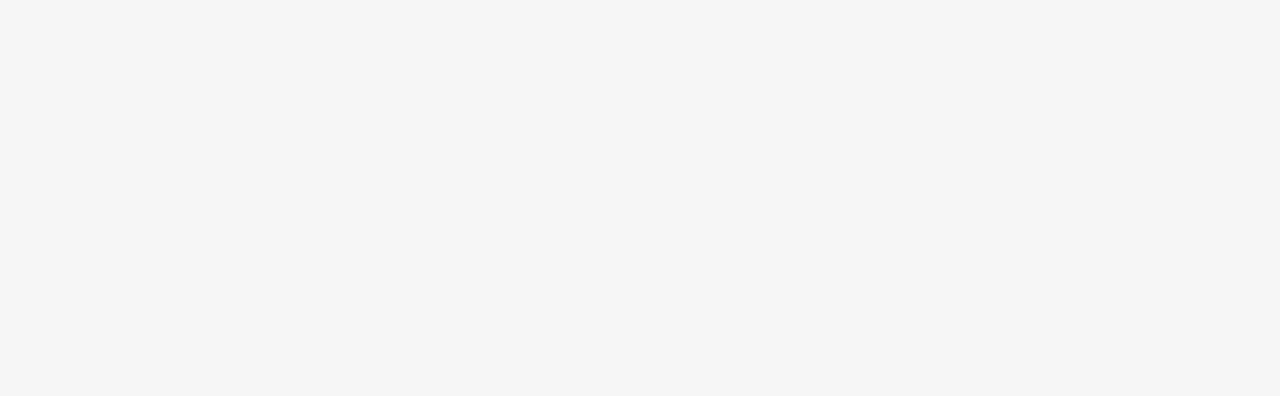
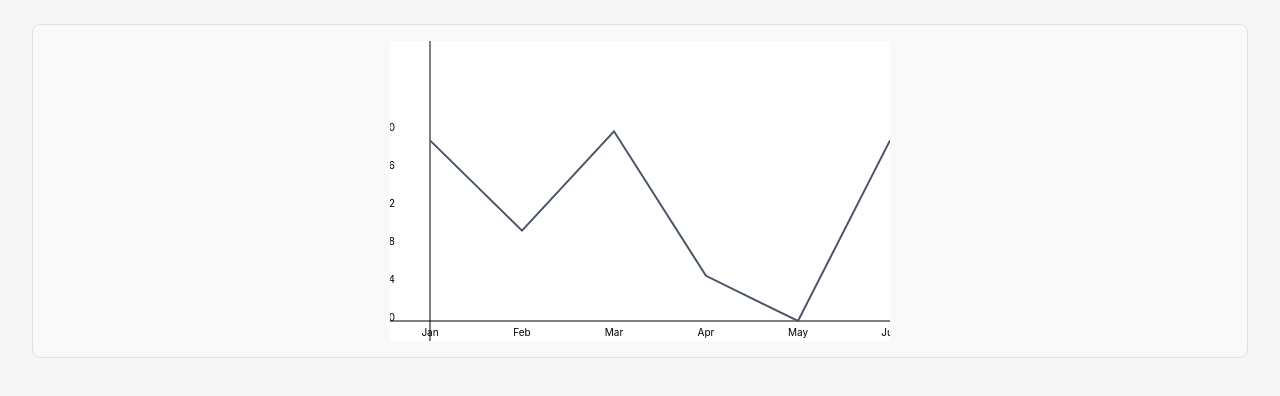
Before and after one commit to AMRWERY/Tailwind-Free-Components, a Vue app: page /charts in a window 1280 px wide. Before the commit this address had no page. Shown: the top 396 px of the page. Built offline with nearby package versions, Linux system fonts and the light colour scheme.

Commit message:
add new charts component

```diff
--- /dev/null
+++ b/src/components/charts.vue
@@ -0,0 +1,84 @@
+<template>
+    <div>
+        <div class="chart-container">
+            <svg :width="width" :height="height" class="line-chart" viewBox="0 0 500 300">
+                <!-- X and Y Axes -->
+                <line x1="0" y1="280" x2="500" y2="280" stroke="black" />
+                <line x1="40" y1="0" x2="40" y2="300" stroke="black" />
+
+                <!-- X-axis Labels -->
+                <text v-for="(label, index) in data.labels" :key="`label-${index}`" :x="getX(index)" y="295"
+                    text-anchor="middle" font-size="10">
+                    {{ label }}
+                </text>
+
+                <!-- Y-axis Labels -->
+                <text v-for="y in yTicks" :key="`y-label-${y}`" x="5" :y="getY(y)" font-size="10" text-anchor="end">
+                    {{ y }}
+                </text>
+
+                <!-- Data Line -->
+                <polyline :points="linePoints" fill="none" stroke="#4A5568" stroke-width="2" />
+            </svg>
+        </div>
+    </div>
+</template>
+
+<script setup>
+import { computed } from "vue";
+
+const props = defineProps({
+    data: {
+        type: Object,
+        required: true,
+        default: () => ({
+            labels: ["Jan", "Feb", "Mar", "Apr", "May", "Jun"],
+            values: [600, 400, 620, 300, 200, 600],
+        }),
+    },
+    width: {
+        type: Number,
+        default: 500,
+    },
+    height: {
+        type: Number,
+        default: 300,
+    },
+});
+
+const chartHeight = 280;
+const chartWidth = 460;
+
+const yTicks = computed(() => {
+    const max = Math.max(...props.data.values);
+    const min = Math.min(...props.data.values);
+    const step = Math.ceil((max - min) / 5);
+    return Array.from({ length: 6 }, (_, i) => min + i * step).reverse();
+});
+
+const getX = (index) => (index / (props.data.labels.length - 1)) * chartWidth + 40;
+const getY = (value) =>
+    chartHeight - ((value - Math.min(...props.data.values)) / Math.max(...props.data.values)) * chartHeight;
+
+const linePoints = computed(() => {
+    return props.data.values
+        .map((value, index) => `${getX(index)},${getY(value)}`)
+        .join(" ");
+});
+</script>
+
+<style scoped>
+.chart-container {
+    display: flex;
+    justify-content: center;
+    align-items: center;
+    padding: 1rem;
+    background-color: #f9f9f9;
+    border: 1px solid #e0e0e0;
+    border-radius: 8px;
+}
+
+.line-chart {
+    background-color: #ffffff;
+}
+</style>
--- a/src/router/index.js
+++ b/src/router/index.js
@@ -717,6 +717,11 @@ const router = createRouter({
 
     //other
     {
+      path: "/charts",
+      name: "charts",
+      component: () => import("../components/charts.vue"),
+    },
+    {
       path: "/tabs",
       name: "tabs",
       component: () => import("../components/tabs.vue"),
--- a/src/views/Home.vue
+++ b/src/views/Home.vue
@@ -477,6 +477,7 @@ const carousels = ref([
 ])
 
 const others = ref([
+  { title: 'charts', route: '/charts' },
   { title: 'tabs', route: '/tabs' },
   { title: 'landing-page', route: '/landing-page' },
   { title: 'BestSelling', route: '/best-selling' },
```
